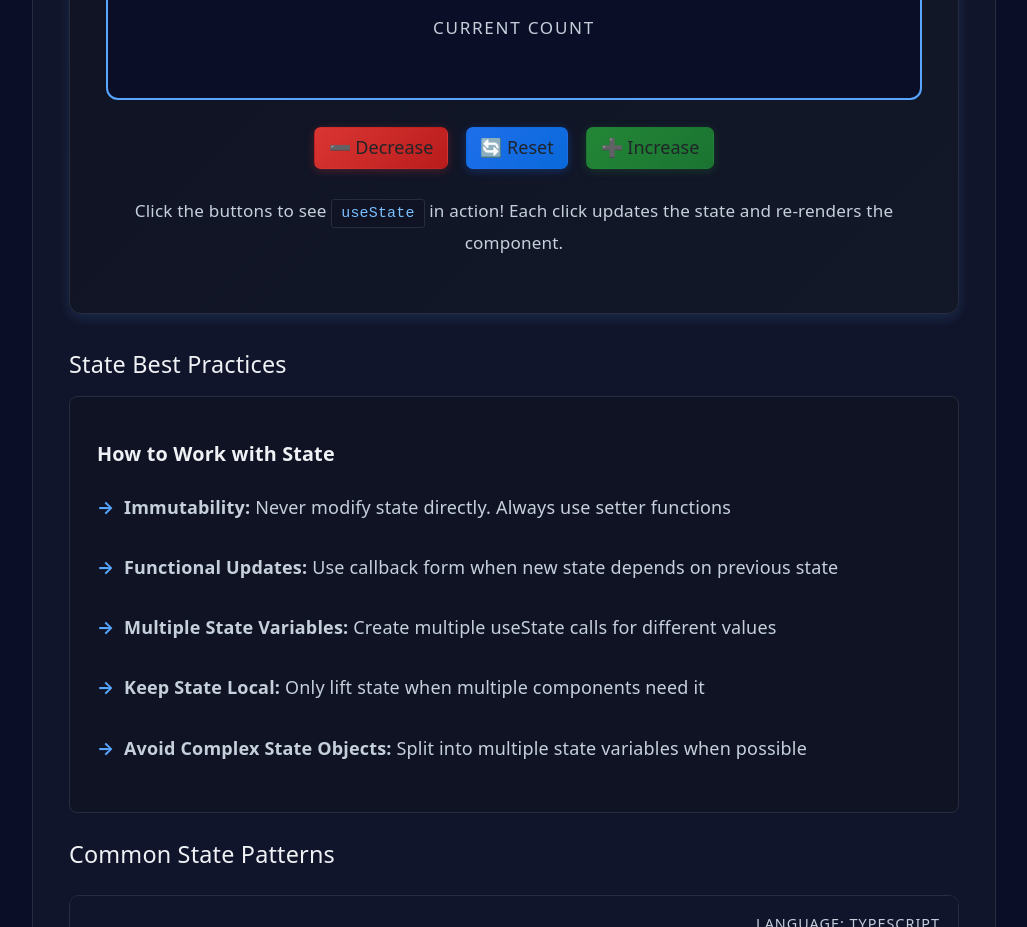
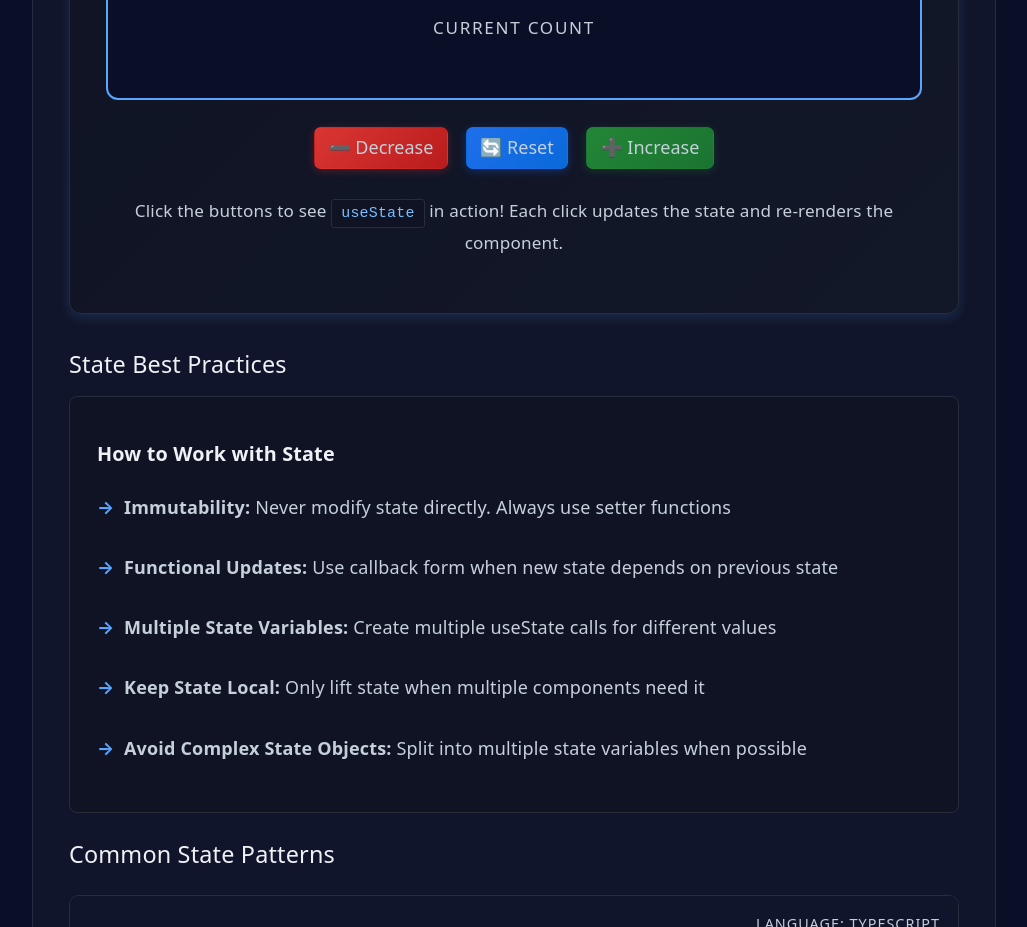
Before and after one commit to BrianEsquivel-hexaware/React-Basics, a React (Vite) app: page /section4 in a window 1280 px wide. Shown: the part 2080-3007 px from the top of the page, without its empty margins (126-1153 px from the left). Built offline with nearby package versions, Linux system fonts and the light colour scheme.

Commit message:
Text color for the buttons in CounterExample improved

```diff
--- a/src/components/CodeBlock/CodeBlock.tsx
+++ b/src/components/CodeBlock/CodeBlock.tsx
@@ -13,7 +13,7 @@ function CodeBlock({ title, code, language }: CodeBlockProps) {
     try {
       return hljs.highlight(code, { language: language.toLowerCase() }).value;
     } catch {
-      // Si el lenguaje no es reconocido, usa auto-detect
+      // If language is not supported or highlighting fails, return the raw code
       return hljs.highlightAuto(code).value;
     }
   }, [code, language]);
--- a/src/components/CounterExample/CounterExample.css
+++ b/src/components/CounterExample/CounterExample.css
@@ -45,7 +45,6 @@
   justify-content: center;
   margin-bottom: 1.5rem;
   flex-wrap: wrap;
-  color: white;
 }
 
 .btn {
@@ -56,7 +55,7 @@
   font-weight: 600;
   cursor: pointer;
   transition: all 0.3s ease;
-  color: white;
+  color: #c5d0db !important;
   display: flex;
   align-items: center;
   gap: 0.5rem;
@@ -70,6 +69,7 @@
 .btn-increment:hover {
   transform: translateY(-2px);
   box-shadow: 0 4px 12px rgba(35, 134, 54, 0.5);
+  color: #ffffff !important;
 }
 
 .btn-increment:active {
@@ -84,6 +84,7 @@
 .btn-decrement:hover {
   transform: translateY(-2px);
   box-shadow: 0 4px 12px rgba(218, 54, 51, 0.5);
+  color: #c5d0db !important;
 }
 
 .btn-decrement:active {
@@ -98,6 +99,7 @@
 .btn-reset:hover {
   transform: translateY(-2px);
   box-shadow: 0 4px 12px rgba(31, 110, 251, 0.5);
+  color: #c5d0db !important;
 }
 
 .btn-reset:active {
```
